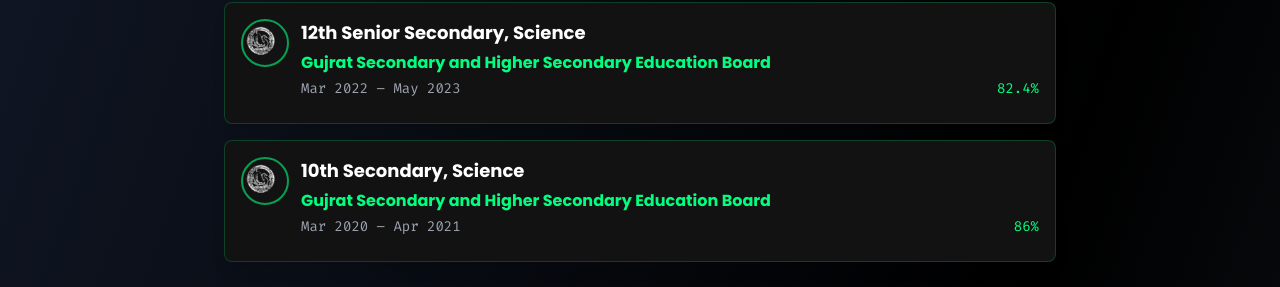
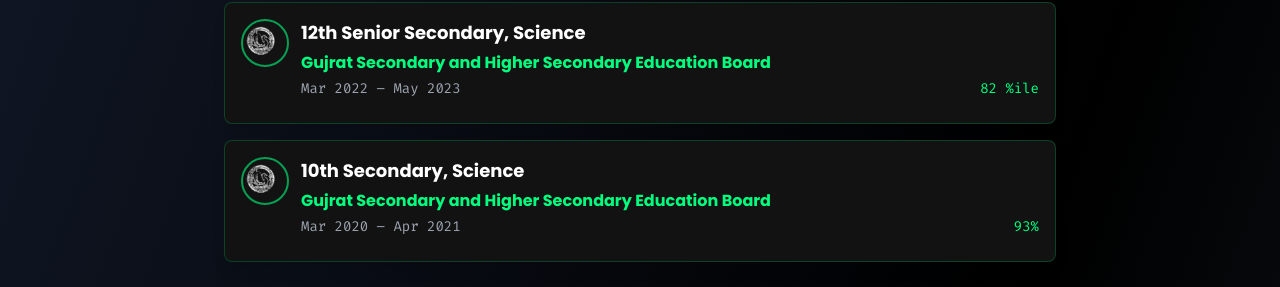
Before and after one commit to DEVang0876/Portfolio-Site, a React (Vite) app: page /resume in a window 1280 px wide. Shown: the part 429-716 px from the top of the page. Built offline with nearby package versions, Linux system fonts and the light colour scheme.

Commit message:
Update grade formatting and values in ResumeNew component

```diff
--- a/src/components/ResumeNew.jsx
+++ b/src/components/ResumeNew.jsx
@@ -226,7 +226,7 @@
       logo: '/logos/cbse.png',
       degree: '12th Senior Secondary, Science',
       duration: 'Mar 2022 – May 2023',
-      grade: '82.4%',
+      grade: '82 %ile',
       details: []
     },
     {
@@ -235,7 +235,7 @@
       logo: '/logos/cbse.png',
       degree: '10th Secondary, Science',
       duration: 'Mar 2020 – Apr 2021',
-      grade: '86%',
+      grade: '93%',
       details: []
     },
   ];
```
